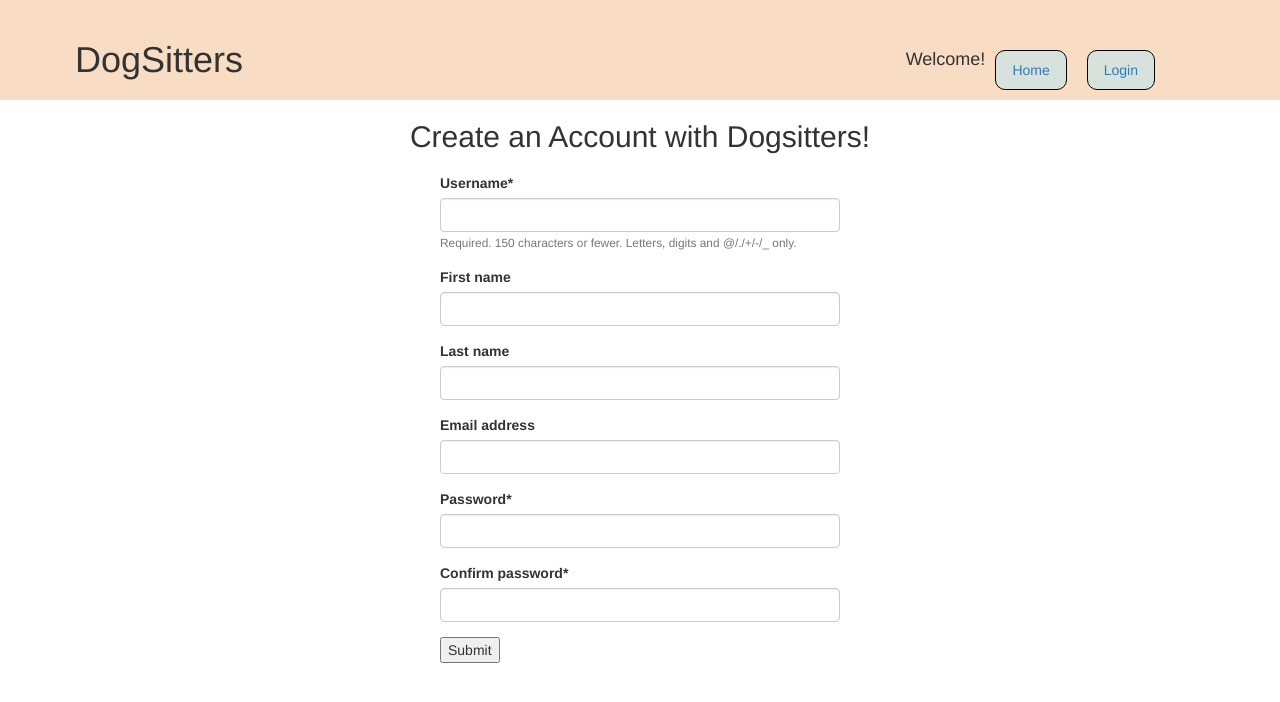
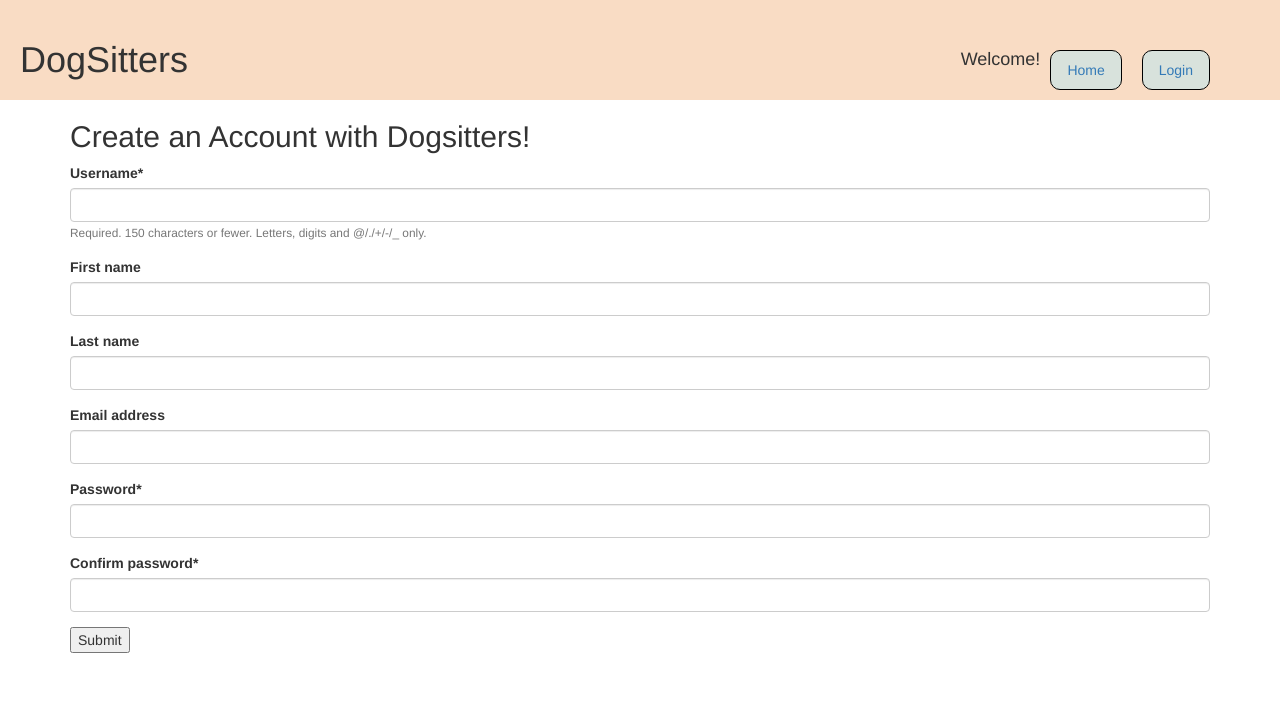
Before and after one commit to robyncam/dogsitter, a Django app: page /register in a window 1280 px wide. Shown: the top 702 px of the page. Run offline with Django 4.2, Linux system fonts and the light colour scheme; some libraries are stand-ins or nearby versions.

Commit message:
fixed html content

```diff
--- a/templates/base.html
+++ b/templates/base.html
@@ -12,7 +12,7 @@
             height: 100px;
             }
 
-        .container {
+        .nav-container {
             max-width: 100%;
             padding: 20px;
             margin: 0 auto;
@@ -53,7 +53,7 @@
 
 <body>
     <header class = "main-header">
-        <div class ="container">
+        <div class ="nav-container">
             <h1> DogSitters</h1>
             <div class = "main-nav">
                 {% if user.is_authenticated %}
@@ -63,7 +63,7 @@
                 {% endif %}
                 <button class ="top-buttons" ><a href= "{% url 'home' %}">Home</a></button>
                 {% if user.is_authenticated %}
-                    <button class ="top-buttons"><a href= "{% url 'logout' %}">Logout</a></button>
+                    <button class="top-buttons"><a href= "{% url 'logout' %}">Logout</a></button>
                 {% else %}
                     <button class="top-buttons"><a href= "{% url 'login' %}">Login</a></button>
                 {% endif %}
@@ -75,12 +75,11 @@
             </div>
         </div>
     </header>
-
     {% for message in messages %}
         <div class="message">{{message}}</div>
     {% endfor %}
-
+    <div class="container">
         {%block content %}{% endblock content %}
+    </div>
 </body>
-
 </html>
--- a/templates/register.html
+++ b/templates/register.html
@@ -5,19 +5,6 @@
     Register
 {% endblock %}
 
-{% block extra_css %}
-
-.register {
-
-    width: 400px;
-    margin: 20px auto 10px auto;
-}
-
-h2 {
-    text-align: center;
-}
-
-{% endblock %}
 {% block content %}
     <h2> Create an Account with Dogsitters!</h2>
     <form class="register" method="POST">
```
Lines whose indentation alone changed are shown as unchanged.
